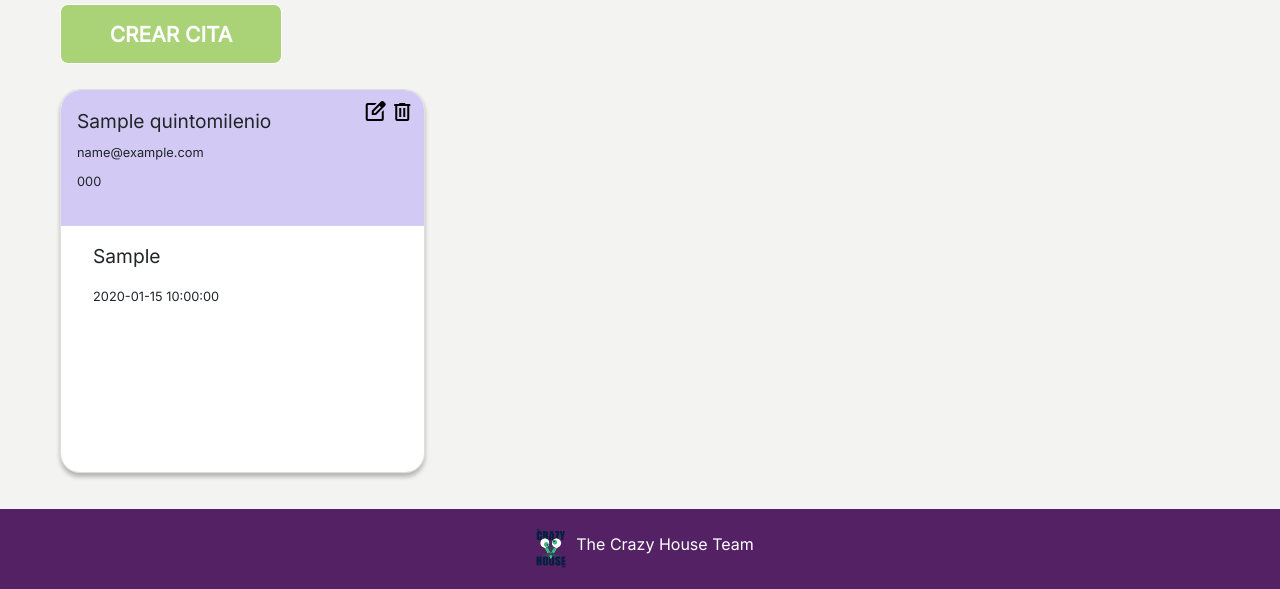
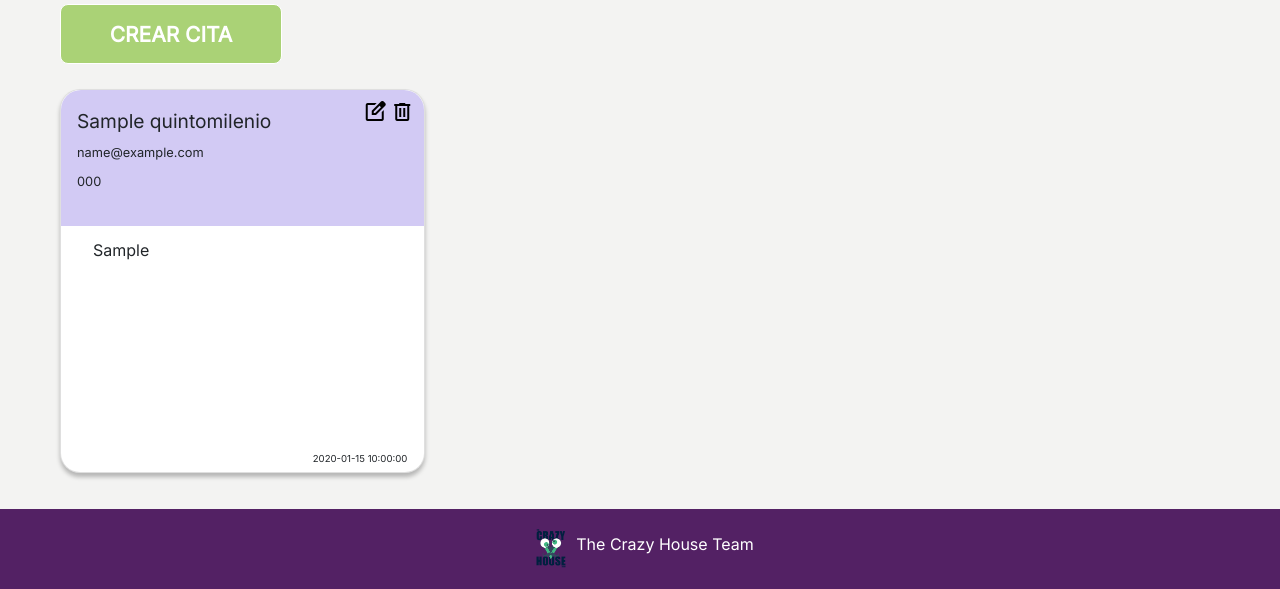
Before and after one commit to Sergio-Fernandez-Dev/quintomilenio, a PHP site: page / in a window 1280 px wide; the page is wider, and only the part inside the window is pictured. Shown: the part 537-1126 px from the top of that part. Run offline with PHP 8.4, Linux system fonts and the light colour scheme; tables that the repository leaves empty hold one stand-in row (values such as "Sample post").

Commit message:
text characters

```diff
--- a/src/Views/components/card/card.css
+++ b/src/Views/components/card/card.css
@@ -40,10 +40,13 @@
     text-align: justify;
 }
 .card-text {
-    font-size: 1.2em;
-
-    /* line-height: 15px; */
+    font-size: 1rem;
+    line-height: 1rem;
 }
 .card-date{
-    font-size: 0.8em;
+    font-size: 0.6em;
+    position:absolute;
+    bottom: -10px;
+    right: 17px;
+    margin-top:  10px;
 }
--- a/src/Views/form.php
+++ b/src/Views/form.php
@@ -54,7 +54,7 @@ if ($data["action"] == "update") {
                     <input type="text" class="form-control" name="phone" value="<?php echo $phone; ?>" placeholder="Telefono del cliente" required>
 
                     <label for="issue">Consulta</label>
-                    <textarea name="user_query" class="form-control" rows="10" cols="50" required><?php echo $userQuery; ?> </textarea>
+                    <textarea name="user_query" class="form-control" maxlength="225" rows="10" cols="50" required><?php echo $userQuery; ?> </textarea>
 
 
                     <div class="buttons-container">
```
Also changed, not shown: src/Views/components/card/card.php (+4 -8 lines).
